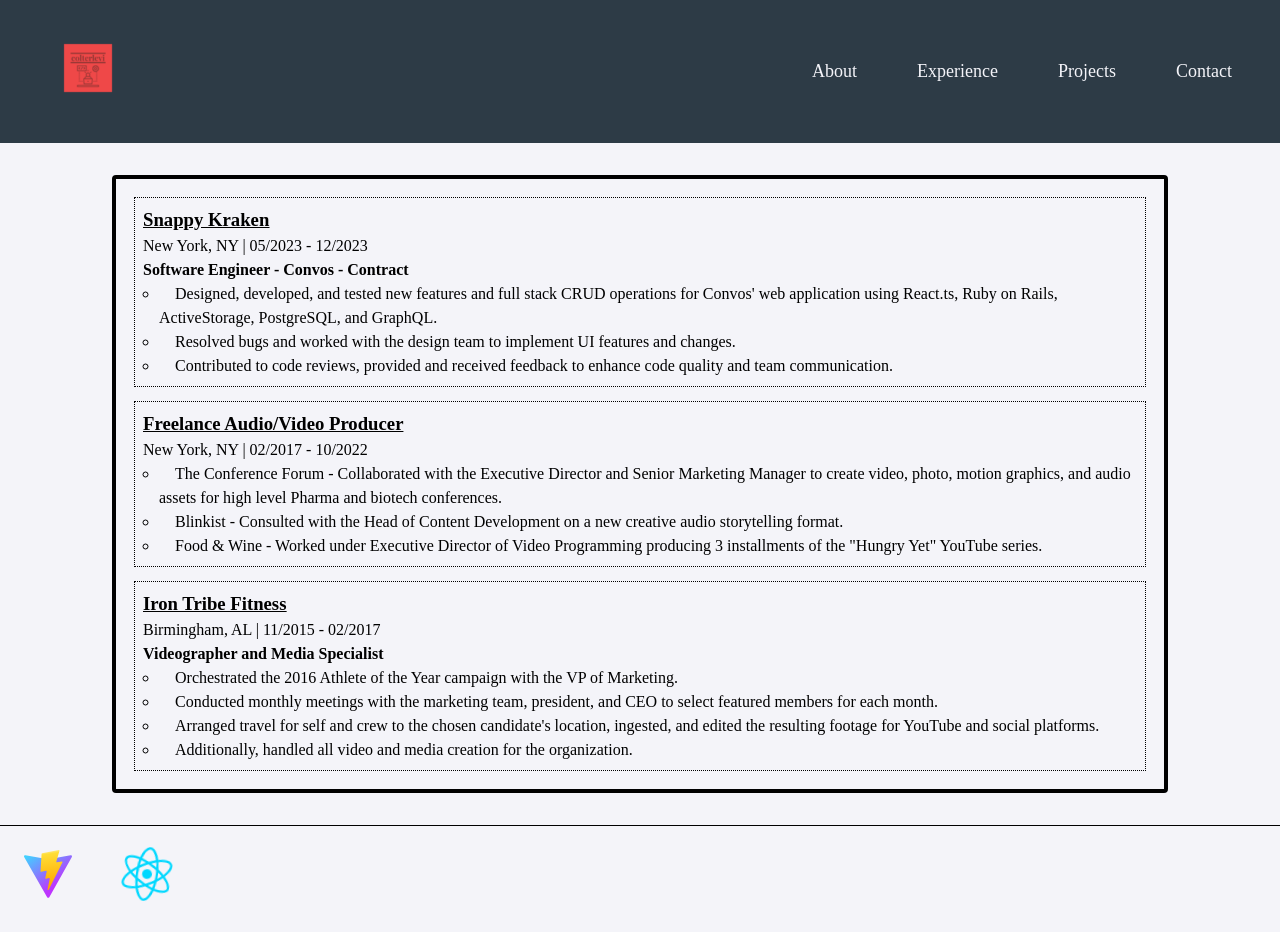
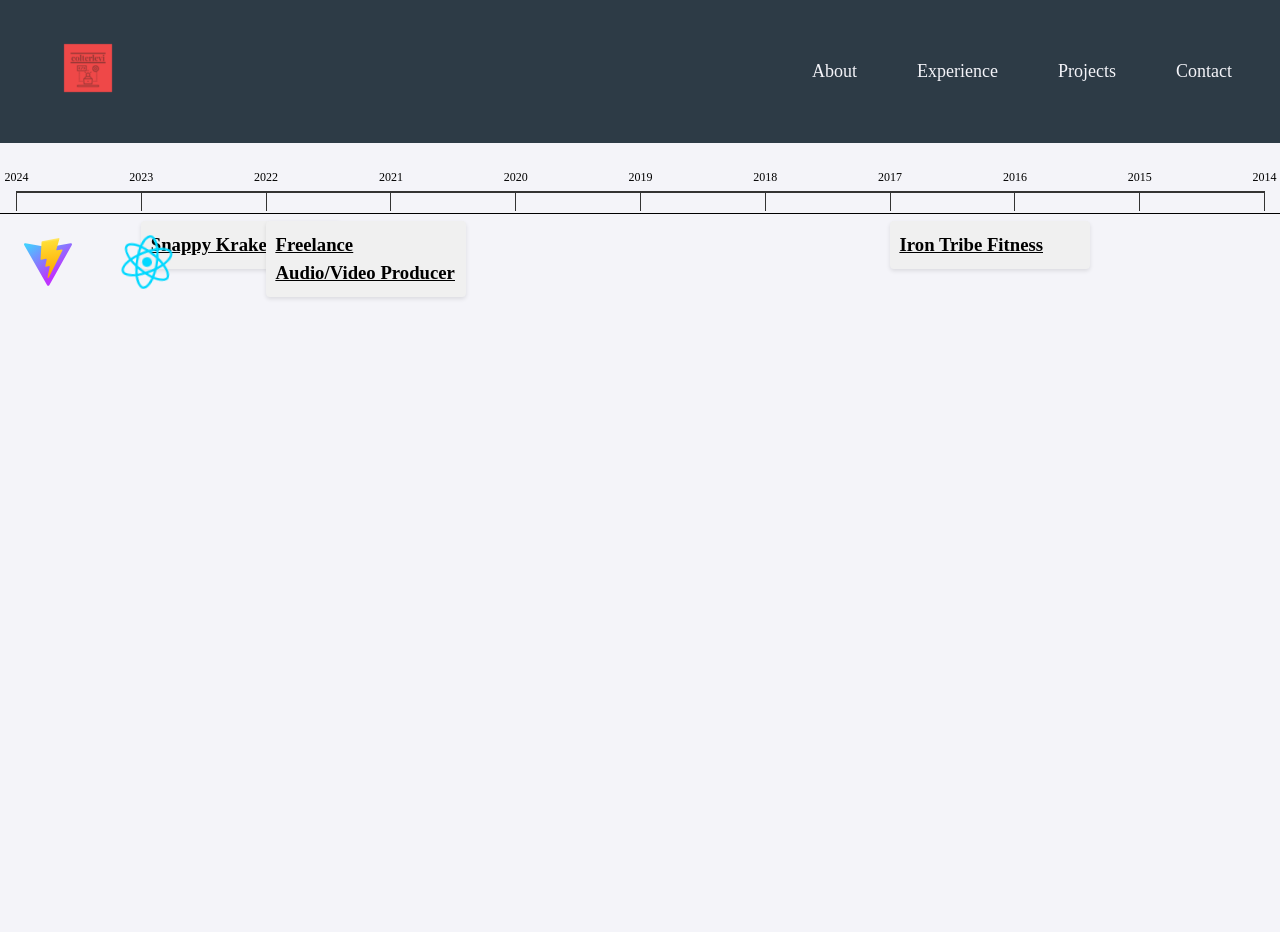
Before and after one commit to colterlevi/colterlevi_com, a React (Vite) app: page /experience in a window 1280 px wide. After the commit the page ends 800 px from the top, so only its background shows below. Built offline with nearby package versions, Linux system fonts and the light colour scheme; a web font is replaced by a local one.

Commit message:
experience timeline basic

```diff
--- a/src/App.css
+++ b/src/App.css
@@ -40,6 +40,7 @@
 
 .main-card {
   margin: 1rem;
+  position: relative;
 }
 
 .card {
@@ -67,12 +68,96 @@
   padding: 0.5rem
 }
 
-.experience-entry {
-  border: 1px dotted black;
-  margin: .875rem;
-  padding: .5rem;
+.experience-container {
+  position: relative;
+  margin-top: 3rem;
 }
 
+.timeline {
+  position: relative;
+  /* width: 100%; */
+  height: 2px;
+  background-color: #333;
+  margin-bottom: 20px;
+  /* Adds space below the timeline for the entries */
+}
+
+.timeline-mark {
+  position: absolute;
+  top: 0;
+  /* Align marks to the top of the timeline */
+  height: 20px;
+  /* Height of the mark, extending upwards or downwards */
+  width: 1px;
+  /* Width of the mark */
+  background-color: #333;
+}
+
+.year-label {
+  position: absolute;
+  bottom: 100%;
+  /* Places year labels below the timeline */
+  left: 50%;
+  /* Center align the label with the mark */
+  transform: translateX(-50%);
+  margin-bottom: 5px;
+  /* Adjust based on your design for spacing between marks and labels */
+  font-size: 12px;
+}
+
+.modal-backdrop {
+  position: fixed;
+  top: 0;
+  left: 0;
+  width: 100%;
+  height: 100%;
+  background: rgba(0, 0, 0, 0.5);
+  display: flex;
+  justify-content: center;
+  align-items: center;
+  z-index: 1000;
+}
+
+.modal-content {
+  background: white;
+  padding: 20px;
+  border-radius: 8px;
+  box-shadow: 0 4px 6px rgba(0, 0, 0, 0.1);
+  max-width: 500px;
+  z-index: 1001;
+}
+
+.experience-card {
+  cursor: pointer;
+  margin: 10px 0;
+  padding: 10px;
+  background-color: #f0f0f0;
+  border-radius: 5px;
+  box-shadow: 0 2px 4px rgba(0, 0, 0, 0.1);
+  transition: transform 0.1s ease;
+}
+
+.experience-entry {
+  position: absolute;
+  top: 30px;
+  /* Adjust based on your layout, ensures entries appear below the timeline */
+  width: 200px;
+  /* Adjust as needed */
+  transform: translateX(-50%);
+  /* Centers the content based on the timeline mark */
+  padding: 10px;
+  /* Optional padding for styling */
+  box-sizing: border-box;
+  /* Ensures padding doesn't add to the width */
+  background: #f0f0f0;
+  /* Optional background for visibility */
+  border-radius: 4px;
+  /* Optional border radius for styling */
+  box-shadow: 0 2px 4px rgba(0, 0, 0, 0.1);
+  /* Optional shadow for depth */
+}
+
+/* Add additional styling here for typography, responsiveness, etc. */
 .experience-entry h3 {
   text-decoration: underline;
 }
--- a/src/components/Experience.jsx
+++ b/src/components/Experience.jsx
@@ -1,65 +1,156 @@
-import { motion } from "framer-motion"
+import { useState } from 'react';
+import { motion, AnimatePresence } from 'framer-motion';
 
 const Experience = () => {
-
     const itemVariants = {
         hidden: { opacity: 0, y: 20 },
-        visible: { opacity: 1, y: 0, transition: { duration: 3 } }
+        visible: { opacity: 1, y: 0, transition: { duration: 0.5 } }
     };
 
+    const [selectedExperience, setSelectedExperience] = useState({});
+    const [isModalVisible, setIsModalVisible] = useState(false);
+
+    const Modal = ({ isVisible, title, content, onClose }) => {
+        return (
+            <AnimatePresence>
+                {isVisible && (
+                    <motion.div
+                        initial={{ opacity: 0 }}
+                        animate={{ opacity: 1 }}
+                        exit={{ opacity: 0 }}
+                        className="modal-backdrop"
+                    >
+                        <motion.div className="modal-content"
+                            initial={{ y: 50, opacity: 0 }}
+                            animate={{ y: 0, opacity: 1 }}
+                            exit={{ y: 50, opacity: 0 }}
+                        >
+                            <button onClick={onClose}>Close</button>
+                            <h3>{title}</h3>
+                            {content}
+                        </motion.div>
+                    </motion.div>
+                )}
+            </AnimatePresence>
+        );
+    };
+
+    const handleCardClick = (exp) => {
+        setSelectedExperience(exp);
+        setIsModalVisible(true);
+    };
+
+    const closeModal = () => {
+        setIsModalVisible(false);
+    };
+
+    const timelineYears = Array.from({ length: 11 }, (_, i) => 2024 - i); // Generates years in descending order
+
+    const experiences = [
+        {
+            title: 'Snappy Kraken',
+            link: 'https://getconvos.com/',
+            location: 'New York, NY',
+            startDate: '2023',
+            endDate: '2023',
+            role: 'Software Engineer - Convos - Contract',
+            details: [
+                'Designed, developed, and tested new features for Convos\' web application using React.ts, Ruby on Rails, and GraphQL.',
+                'Resolved bugs and collaborated with the design team on UI features.',
+                'Contributed to code reviews and team communication enhancements.'
+            ]
+        },
+        {
+            title: 'Freelance Audio/Video Producer',
+            link: 'https://colterlevi.com/',
+            location: 'New York, NY',
+            startDate: '2017',
+            endDate: '2022',
+            details: [
+                'The Conference Forum - Collaborated with the Executive Director and Senior Marketing Manager to create video, photo, motion graphics, and audio assets for high level Pharma and biotech conferences.',
+                'Blinkist - Consulted with the Head of Content Development on a new creative audio storytelling format.',
+                'Food & Wine - Worked under Executive Director of Video Programming producing 3 installments of the "Hungry Yet" YouTube series.'
+            ]
+        },
+        {
+            title: 'Iron Tribe Fitness',
+            link: 'https://irontribefitness.com/',
+            location: 'Birmingham, AL',
+            role: 'Videographer and Media Specialist',
+            startDate: '2015',
+            endDate: '2017',
+            details: [
+                'Orchestrated the 2016 Athlete of the Year campaign with the VP of Marketing.',
+                'Conducted monthly meetings with the marketing team, president, and CEO to select featured members for each month.',
+                'Arranged travel for self and crew to the chosen candidate\'s location, ingested, and edited the resulting footage for YouTube and social platforms.',
+                'Additionally, handled all video and media creation for the organization.'
+            ]
+        }
+        // Additional experiences as needed
+    ];
+
+    // Reverse the calculation for positioning
+    const getPositionForYear = (year) => {
+        const maxYear = 2024;
+        const yearOffset = maxYear - year;
+        const totalYears = maxYear - 2014;
+        return (yearOffset / totalYears) * 100; // Return as percentage of total width
+    };
+
+    console.log(selectedExperience)
+
     return (
-        <motion.div
-            className="card"
-            initial={{ opacity: 0, scale: .95 }}
-            animate={{ opacity: 1, scale: 1 }}
-            transition={{ duration: .75 }}
-        >
-            <motion.div
-                className="subcard"
-                initial="hidden"
-                animate="visible"
-                variants={{
-                    visible: { transition: { staggerChildren: 1 } },
-                }}
-            >
-                <motion.div variants={itemVariants} className="experience-entry">
-                    <a href="https://getconvos.com/" target="_blank">
-                    <h3>Snappy Kraken</h3>
-                    </a>
-                    <p>New York, NY | 05/2023 - 12/2023</p>
-                    <h4>Software Engineer - Convos - Contract</h4>
-                    <ul>
-                        <li>Designed, developed, and tested new features and full stack CRUD operations for Convos' web application using React.ts, Ruby on Rails, ActiveStorage, PostgreSQL, and GraphQL.</li>
-                        <li>Resolved bugs and worked with the design team to implement UI features and changes.</li>
-                        <li>Contributed to code reviews, provided and received feedback to enhance code quality and team communication.</li>
-                    </ul>
-                </motion.div>
+        <div className="experience-container">
+            <div className="timeline">
+                {timelineYears.map((year) => (
+                    <div key={year} className="timeline-mark" style={{ left: `${getPositionForYear(year)}%` }}>
+                        <span className="year-label">{year}</span>
+                    </div>
+                ))}
+            </div>
+            {experiences.map((exp) => {
+                const position = getPositionForYear(parseInt(exp.endDate, 10));
+                return (
+                    <motion.div
+                        className="experience-entry"
+                        variants={itemVariants}
+                        initial="hidden"
+                        animate="visible"
+                        style={{ left: `${position}%` }}
+                        key={exp.title}
+                        onClick={() => handleCardClick(exp)}
+                        whileHover={{ scale: 1.05 }}
+                        whileTap={{ scale: 0.95 }}
+                    >
+                        {exp.link ? (
+                            <a href={exp.link} target="_blank" rel="noopener noreferrer"><h3>{exp.title}</h3></a>
+                        ) : (
+                            <h3>{exp.title}</h3>
+                        )}
 
-                <motion.div variants={itemVariants} className="experience-entry">
-                    <h3>Freelance Audio/Video Producer</h3>
-                    <p>New York, NY | 02/2017 - 10/2022</p>
-                    <ul>
-                        <li>The Conference Forum - Collaborated with the Executive Director and Senior Marketing Manager to create video, photo, motion graphics, and audio assets for high level Pharma and biotech conferences.</li>
-                        <li>Blinkist - Consulted with the Head of Content Development on a new creative audio storytelling format.</li>
-                        <li>Food & Wine - Worked under Executive Director of Video Programming producing 3 installments of the "Hungry Yet" YouTube series.</li>
-                    </ul>
-                </motion.div>
+                        {selectedExperience && (
+                            <Modal
+                                isVisible={isModalVisible}
+                                title={selectedExperience.title}
+                                content={
+                                    <div>
+                                        <p>{`${selectedExperience.startDate} - ${selectedExperience.endDate}`}</p>
+                                        <h4>{selectedExperience.role}</h4>
+                                        {/* <ul>
+                                            {selectedExperience.details.map((detail, index) => (
+                                                <li key={index}>{detail}</li>
+                                            ))}
+                                        </ul> */}
 
-                <motion.div variants={itemVariants} className="experience-entry">
-                    <a href="https://irontribefitness.com/" target="_blank">
-                    <h3>Iron Tribe Fitness</h3>
-                    </a>
-                    <p>Birmingham, AL | 11/2015 - 02/2017</p>
-                    <h4>Videographer and Media Specialist</h4>
-                    <ul>
-                        <li>Orchestrated the 2016 Athlete of the Year campaign with the VP of Marketing.</li>
-                        <li>Conducted monthly meetings with the marketing team, president, and CEO to select featured members for each month.</li>
-                        <li>Arranged travel for self and crew to the chosen candidate's location, ingested, and edited the resulting footage for YouTube and social platforms.</li>
-                        <li>Additionally, handled all video and media creation for the organization.</li>
-                    </ul>
-                </motion.div>
-            </motion.div>
-        </motion.div>
+                                    </div>
+                                }
+                                onClose={closeModal}
+                            />
+                        )}
+                    </motion.div>
+                );
+            })}
+        </div>
     );
 };
 
--- a/src/components/Navbar.jsx
+++ b/src/components/Navbar.jsx
@@ -13,7 +13,7 @@
     const removeActive = () => {
         setIsActive(false)
     }
-    console.log(isActive)
+
     return (
         <div className="App">
             <header className={`${styles.header}`}>
--- a/src/components/styles/Footer.module.css
+++ b/src/components/styles/Footer.module.css
@@ -6,9 +6,8 @@
 }
 
 .footer {
-    align-items: end;
-    bottom: 0;
-    right: 0;
+    position: relative;
+    margin-top: 1rem;
     z-index: 10;
     border-top: 1px solid black;
     width: 100%;
```
